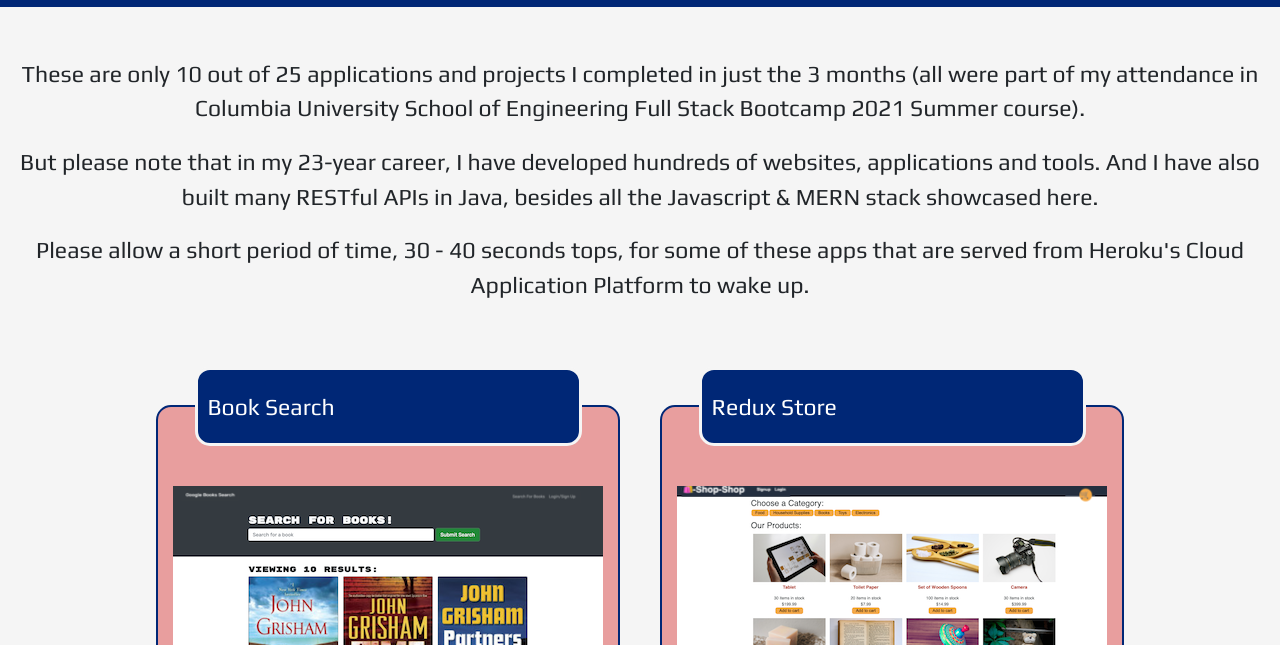
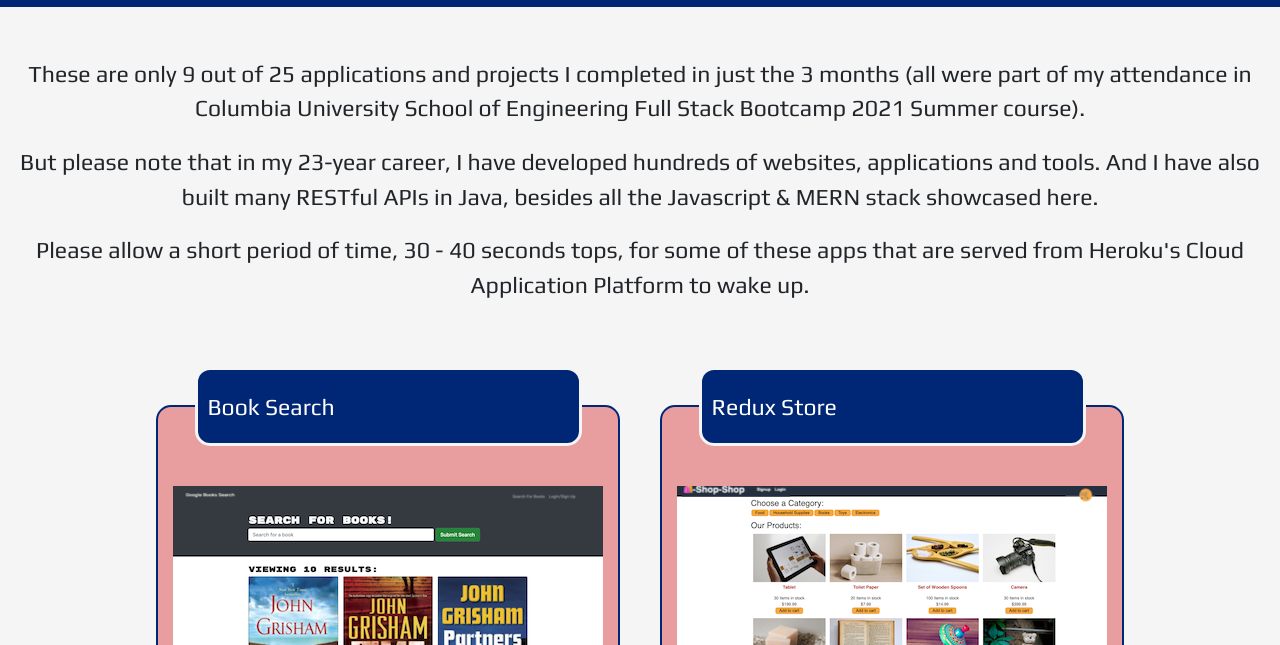
Before and after one commit to csalhab/official-portfolio, a website: page portfolio.html in a window 1280 px wide. Shown: the part 155-800 px from the top of the page. Drawn offline with nearby package versions, Linux system fonts and the light colour scheme; a web font is replaced by a local one.

```diff
--- a/portfolio.html
+++ b/portfolio.html
@@ -68,8 +68,8 @@
 
     <div class="portfolio-info">
       <p>
-        These are only 10 out of 25 applications and projects I completed in
-        just the 3 months (all were part of my attendance in Columbia University
+        These are only 9 out of 25 applications and projects I completed in just
+        the 3 months (all were part of my attendance in Columbia University
         School of Engineering Full Stack Bootcamp 2021 Summer course).
       </p>
       <p>
```
Also changed, not shown: README.md.
